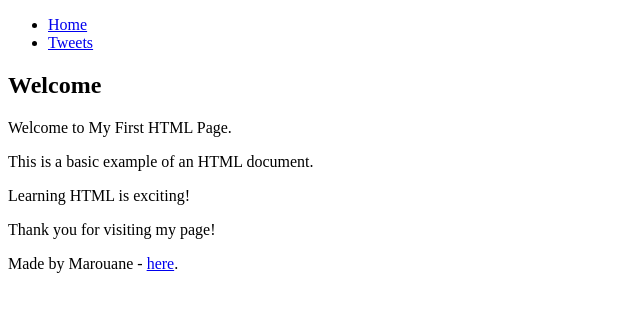
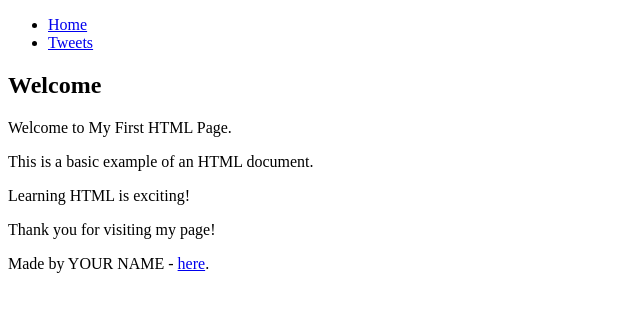
Before and after one commit to Marioooxi/My_First_Portfolio, a plain HTML site: page html_basic/index.html in a window 1280 px wide. Shown: the full height of the page, 0-640 px from the left. Drawn offline with Linux system fonts and the light colour scheme.

```diff
--- a/html_basic/index.html
+++ b/html_basic/index.html
@@ -25,7 +25,7 @@
         </aside>
     </main>
     <footer>
-        <p>Made by Marouane - <a href="https://x.com/Marioooxi" target="_blank">here</a>.</p>
+        <p>Made by YOUR NAME - <a href="https://example.com" target="_blank">here</a>.</p>
     </footer>
 </body>
 </html>
```
